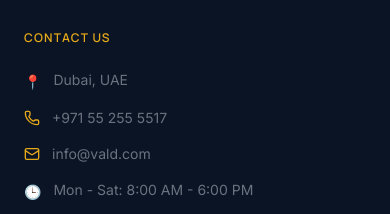
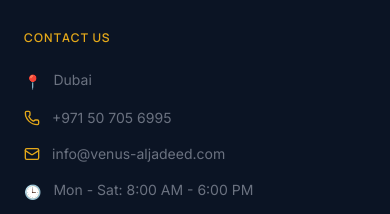
Before and after one commit to venusaljadeed-maker/vald, a Next.js app: page /contact in a window 390 px wide. Shown: the part 1916-2130 px from the top of the page. Built offline with nearby package versions, Linux system fonts and the light colour scheme.

Commit message:
feat: update global contact information to venus-aljadeed.com and new phone number

```diff
--- a/src/app/contact/page.tsx
+++ b/src/app/contact/page.tsx
@@ -4,6 +4,7 @@ import React, { useState } from "react";
 import { EnquiryType, EnquirySelector } from "@/components/contact/EnquirySelector";
 import { DynamicContactForm } from "@/components/contact/DynamicContactForm";
 import { ContactMethods } from "@/components/contact/ContactMethods";
+import { contactData } from "@/lib/contact";
 import { LocationCard } from "@/components/contact/LocationCard";
 
 export default function ContactPage() {
@@ -78,7 +79,7 @@ export default function ContactPage() {
           Need an immediate response?
         </span>
         <a
-          href={`https://wa.me/971552555517`}
+          href={`https://wa.me/${contactData.whatsapp}`}
           className="bg-vald-gold text-white text-xs font-bold px-4 py-2 rounded uppercase tracking-wider shadow hover:bg-yellow-600 transition-colors"
         >
           WhatsApp VALD
--- a/src/components/layout/Footer.tsx
+++ b/src/components/layout/Footer.tsx
@@ -43,15 +43,15 @@ export const Footer = () => {
             <ul className="space-y-4 text-sm text-vald-text-grey">
               <li className="flex gap-3">
                 <span className="text-vald-gold mt-0.5">📍</span>
-                <span>Dubai, UAE</span>
+                <span>Dubai</span>
               </li>
               <li className="flex gap-3">
                 <span className="text-vald-gold mt-0.5"><Phone className="w-4 h-4" /></span>
-                <a href="tel:+971552555517" className="hover:text-white transition-colors">+971 55 255 5517</a>
+                <a href="tel:+971507056995" className="hover:text-white transition-colors">+971 50 705 6995</a>
               </li>
               <li className="flex gap-3">
                 <span className="text-vald-gold mt-0.5"><Mail className="w-4 h-4" /></span>
-                <a href="mailto:info@vald.com" className="hover:text-white transition-colors">info@vald.com</a>
+                <a href="mailto:info@venus-aljadeed.com" className="hover:text-white transition-colors">info@venus-aljadeed.com</a>
               </li>
               <li className="flex gap-3">
                 <span className="text-vald-gold mt-0.5">🕒</span>
--- a/src/components/layout/UtilityBar.tsx
+++ b/src/components/layout/UtilityBar.tsx
@@ -1,15 +1,16 @@
 import React from "react";
+import { contactData } from "@/lib/contact";
 
 export const UtilityBar = () => {
   return (
     <div className="bg-vald-off-white text-vald-text-grey text-xs py-1.5 px-6 flex justify-between items-center hidden lg:flex border-b border-vald-soft-grey">
       <div className="flex gap-6">
-        <span>Dubai, UAE</span>
-        <a href="tel:+971000000000" className="hover:text-vald-deep-navy transition-colors">
-          +971 00 000 0000
+        <span>{contactData.location}</span>
+        <a href={`tel:${contactData.phone.replace(/\s+/g, '')}`} className="hover:text-vald-deep-navy transition-colors">
+          {contactData.phone}
         </a>
-        <a href="mailto:info@vald.com" className="hover:text-vald-deep-navy transition-colors">
-          info@vald.com
+        <a href={`mailto:${contactData.email}`} className="hover:text-vald-deep-navy transition-colors">
+          {contactData.email}
         </a>
       </div>
       <div className="flex gap-4">
--- a/src/lib/contact.ts
+++ b/src/lib/contact.ts
@@ -1,10 +1,10 @@
 export const contactData = {
-  phone: "+971 55 255 5517",
-  whatsapp: "+971552555517",
-  email: "info@vald.com",
+  phone: "+971 50 705 6995",
+  whatsapp: "+971507056995",
+  email: "info@venus-aljadeed.com",
   secondaryEmail: "nathatradingdxb@gmail.com",
-  location: "Dubai, UAE",
-  headquarters: "Dubai, United Arab Emirates\nServing clients across the GCC, Africa, and Global Markets.",
-  mapsUrl: "https://maps.google.com/?q=Dubai,+UAE",
+  location: "Dubai",
+  headquarters: "Dubai\nServing clients across the GCC, Africa, and Global Markets.",
+  mapsUrl: "https://maps.google.com/?q=Dubai",
   businessHours: "Monday - Saturday\n8:00 AM - 6:00 PM (GST)"
 };
```
